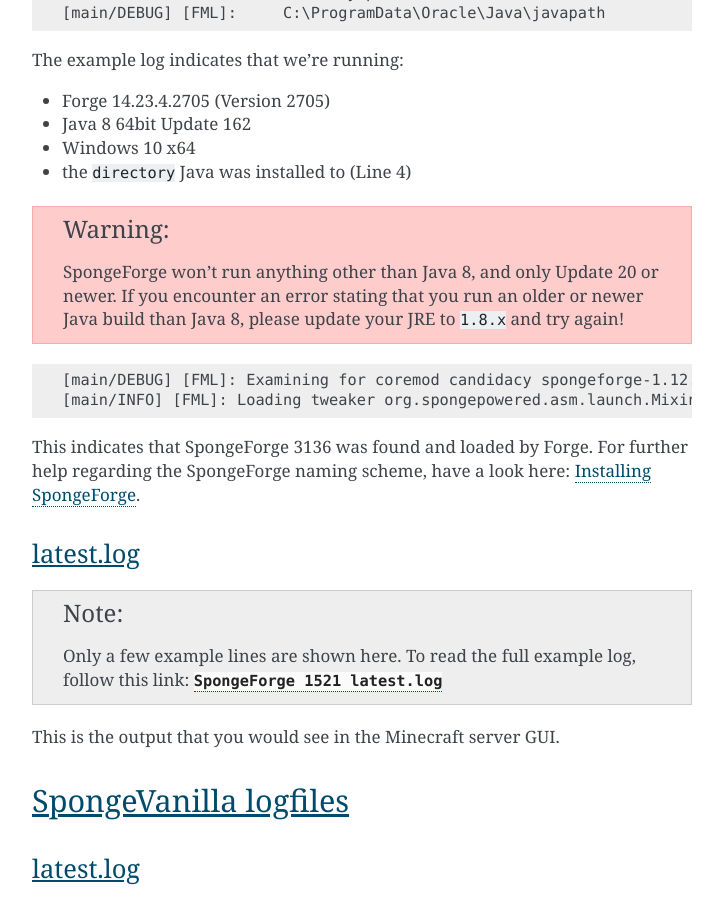
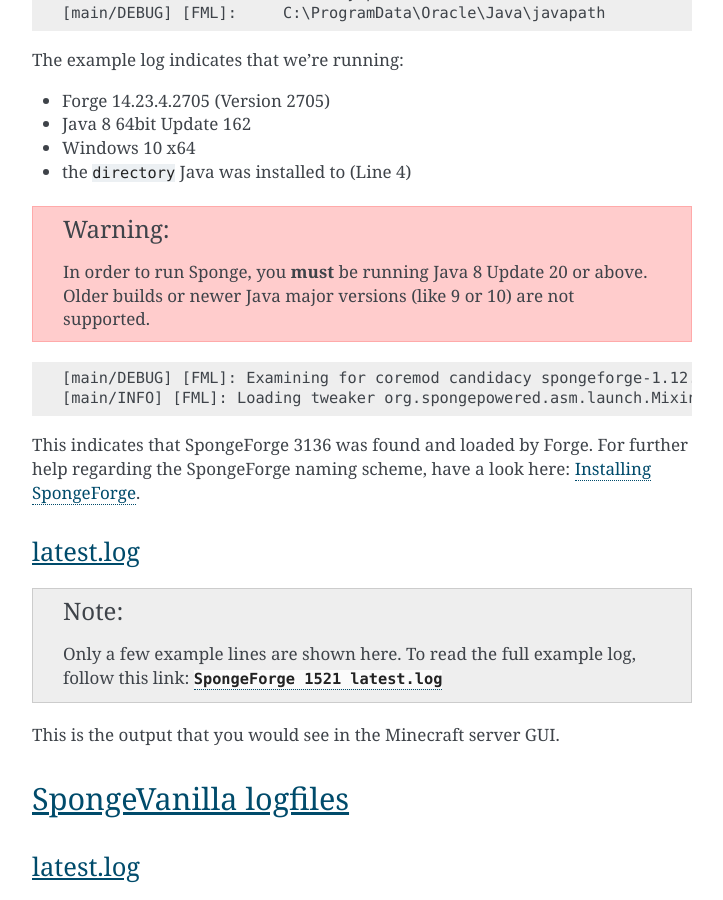
Before and after one commit to SpongePowered/SpongeDocs, a Sphinx documentation site: the page built from source/server/spongineer/logs.rst, in a window 1280 px wide and 900 px high, scrolled down 1023 px. Shown: the whole window, without its empty margins (388-1111 px from the left). Built offline with Sphinx 7.4.7, drawn with Linux system fonts in a browser that asks for light colours; pages that are not in the unit, such as notebooks, are missing from menus.

Commit message:
rewrite version note
pretty much copied from https://github.com/SpongePowered/SpongeCommon/commit/942fccbea58a6d0822f474b7303e1d26340726af

```diff
--- a/source/server/spongineer/logs.rst
+++ b/source/server/spongineer/logs.rst
@@ -45,8 +45,8 @@
 
 .. warning::
 
- SpongeForge won't run anything other than Java 8, and only Update 20 or newer. If you encounter an error stating that
- you run an older or newer Java build than Java 8, please update your JRE to ``1.8.x`` and try again!
+ In order to run Sponge, you **must** be running Java 8 Update 20 or above.
+ Older builds or newer Java major versions (like 9 or 10) are not supported.
 
 .. code-block:: none
 
```
